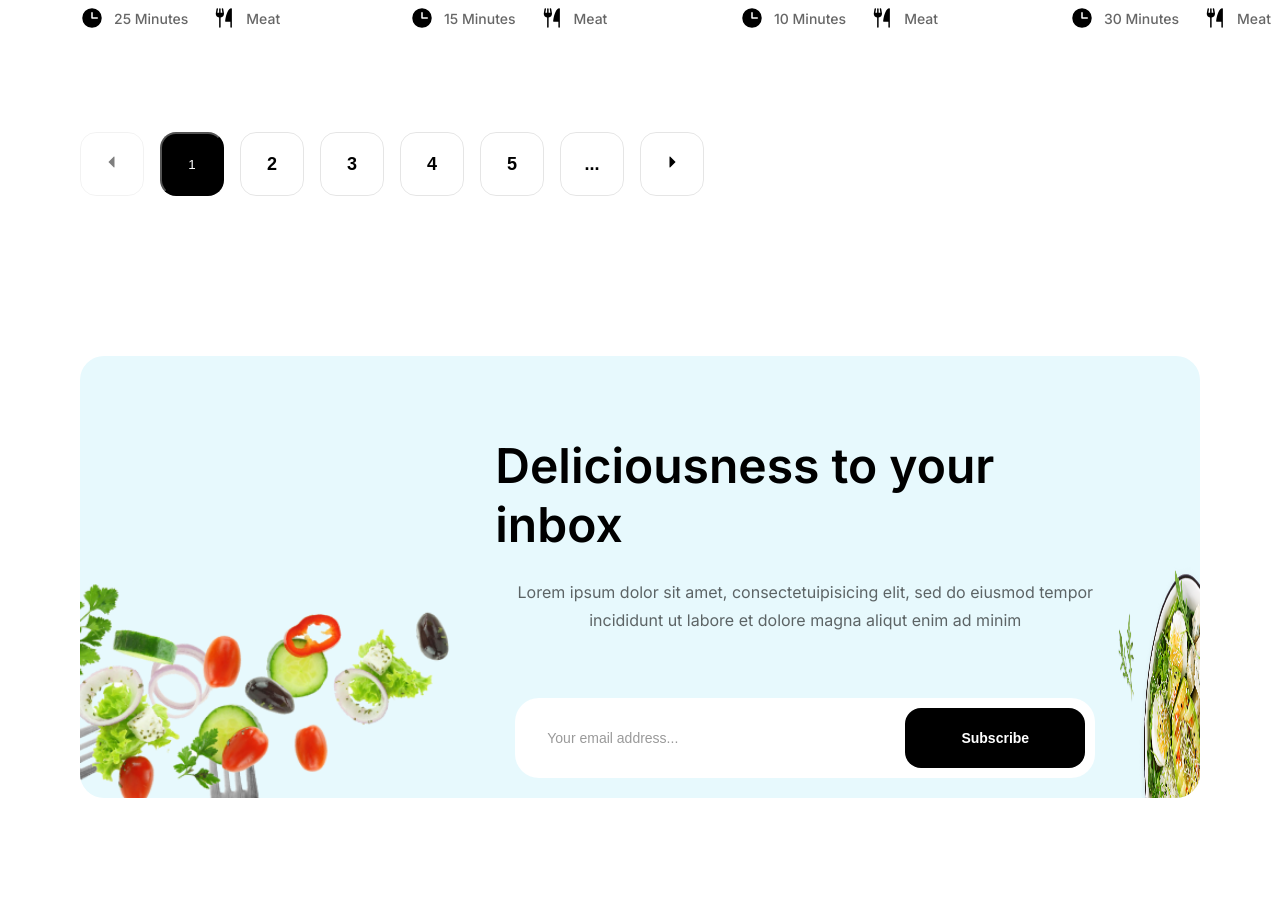
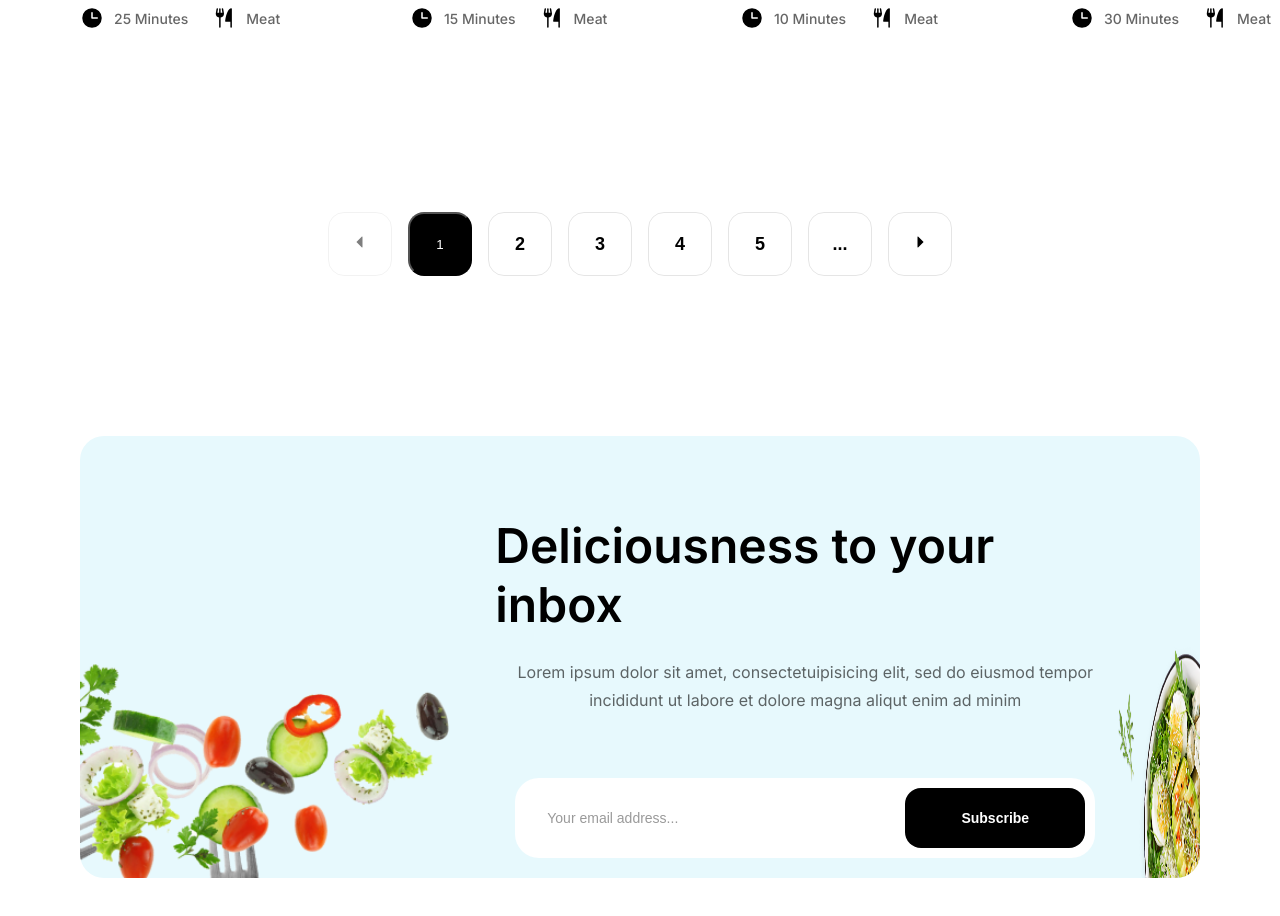
Before and after one commit to RayanneRamos/foodieland, a React (Vite) app: page /recipes in a window 1280 px wide. Shown: the part 1420-2336 px from the top of the page. Built offline with nearby package versions, Linux system fonts and the light colour scheme.

Commit message:
:lipstick: style: create a pagination styles

```diff
--- a/src/pages/recipes/styles.module.scss
+++ b/src/pages/recipes/styles.module.scss
@@ -22,6 +22,14 @@
     margin-top: 112px;
   }
 
+  .pagination {
+    margin-top: 80px;
+
+    display: flex;
+    align-items: center;
+    justify-content: center;
+  }
+
   .newsletterSection {
     margin-top: 160px;
   }
```
